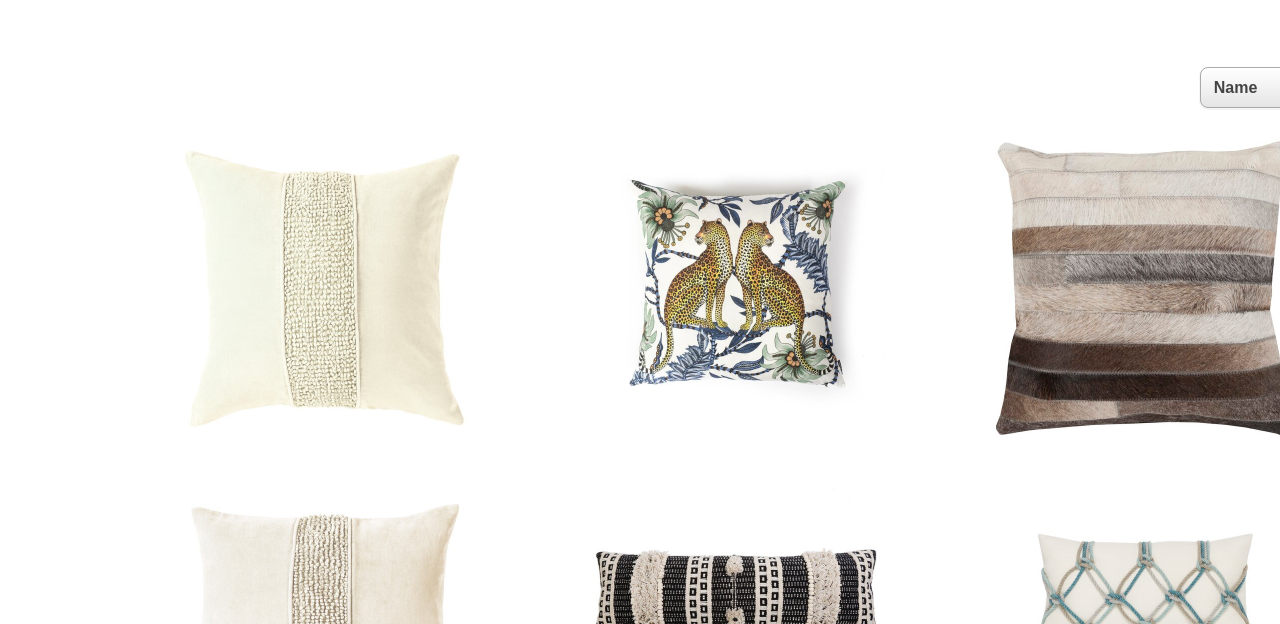
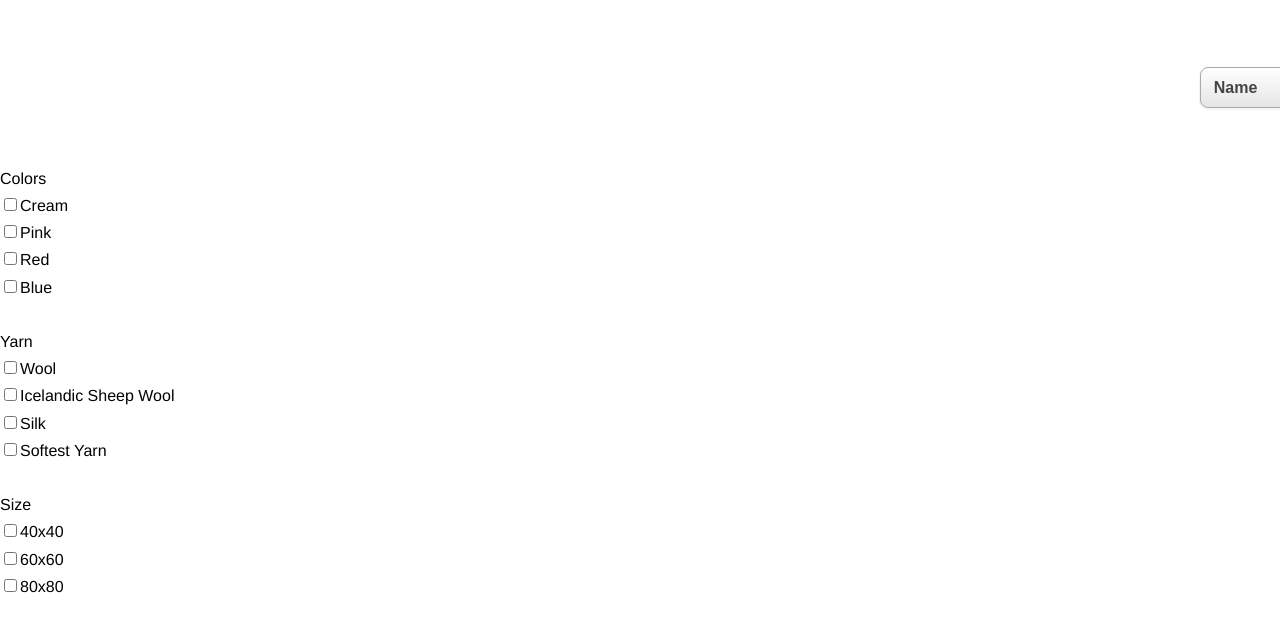
Before and after one commit to katphelps/katphelps.github.io, a plain HTML site: page assgn5/product_browsing.html in a window 1280 px wide. Shown: the part 147-771 px from the top of the page. Drawn offline with Linux system fonts and the light colour scheme.

Commit message:
added more things but still not super pretty

```diff
--- a/assgn5/product_browsing.html
+++ b/assgn5/product_browsing.html
@@ -36,6 +36,24 @@
                     <option value="Favorites">Favorites</option>
                     <option value="Popular">Popular</option>
             </select>
+            <br/>
+            Colors<br/>
+            <input type="checkbox" name="checkbox1" value="Cream">Cream<br>
+            <input type="checkbox" name="checkbox1" value="Pink">Pink<br>
+            <input type="checkbox" name="checkbox1" value="Red">Red<br>
+            <input type="checkbox" name="checkbox1" value="Blue">Blue<br>
+            <br/>
+            Yarn<br/>
+            <input type="checkbox" name="checkbox1" value="Wool">Wool<br>
+            <input type="checkbox" name="checkbox1" value="Icelandic Sheep Wool">Icelandic Sheep Wool<br>
+            <input type="checkbox" name="checkbox1" value="Silk">Silk<br>
+            <input type="checkbox" name="checkbox1" value="Softest Yarn">Softest Yarn<br>
+            <br/>
+            Size<br/>
+            <input type="checkbox" name="checkbox1" value="40x40">40x40<br>
+            <input type="checkbox" name="checkbox1" value="60x60">60x60<br>
+            <input type="checkbox" name="checkbox1" value="80x80">80x80<br>
+            <br/>
             <div class="grid-container">
                 <div class="grid-item">
                     <a href="product_detail.html">
```
Also changed, not shown: assgn5/product_detail.html (+3 -3 lines).
